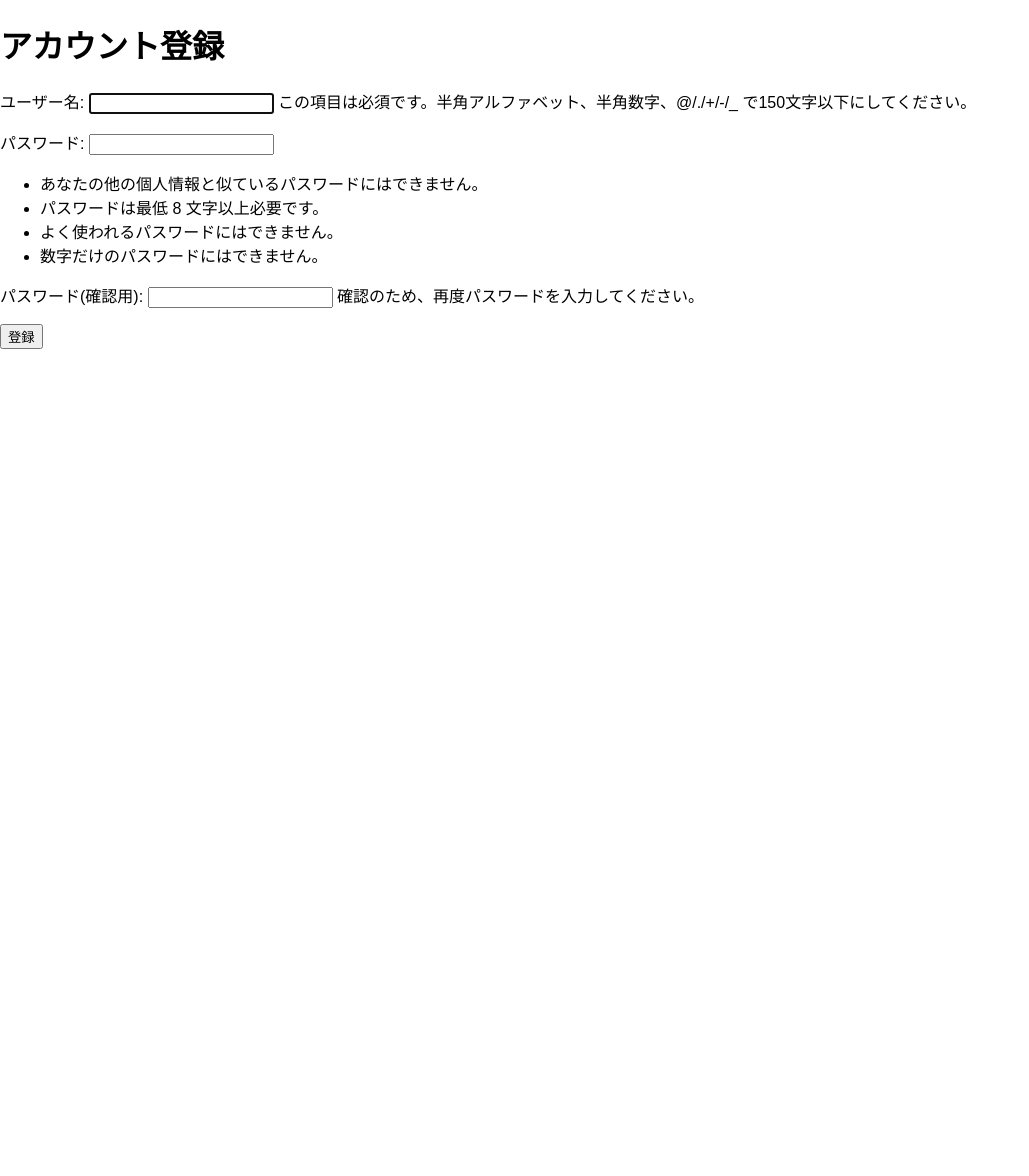
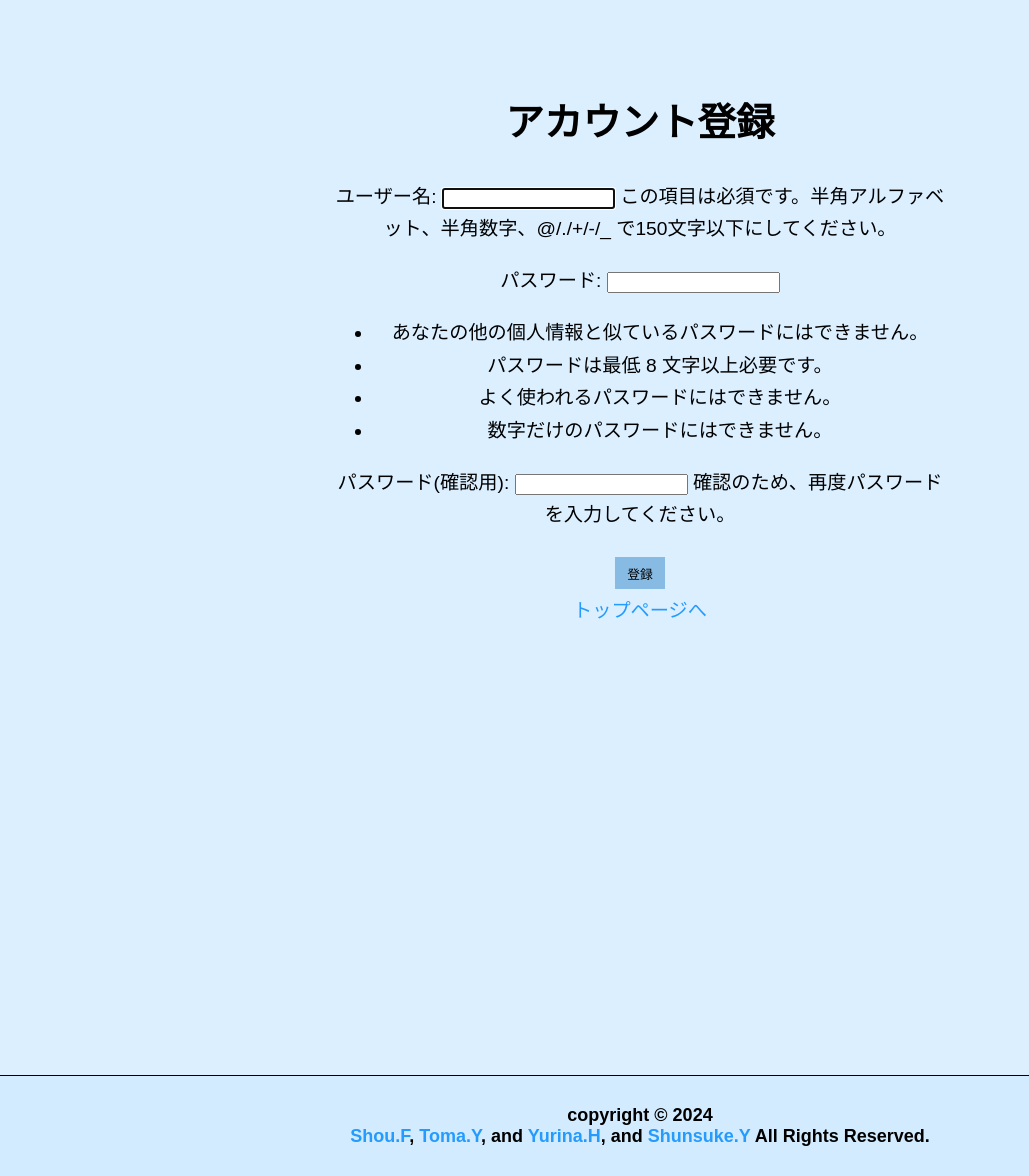
Before and after one commit to Fukushou1911/class1-team2-project, a Django app: page /register/ in a window 1280 px wide. Shown: the whole page, without its empty margins (0-1029 px from the left). Run offline with Django 5.2, Linux system fonts and the light colour scheme.

Commit message:
各ページにcssを適用

```diff
--- a/team2app/static/css/index.css
+++ b/team2app/static/css/index.css
@@ -22,6 +22,7 @@
 :root {
   --color-contents: rgb(211, 235, 255);
   --color-link: rgb(136, 187, 228);
+  --color-font1:rgb(36, 155, 253);
 }
 
 header {
@@ -67,6 +68,15 @@
 
 header p {
   background-color: hsla(0, 0%, 100%,0.1);
+}
+
+header a {
+  text-decoration: none;
+  color: var(--color-font1);
+}
+
+header a:hover {
+  color: var(--color-contents);
 }
 
 main {
@@ -156,6 +166,28 @@
   width: 70%;
 }
 
+.BBS a {
+  text-decoration: none;
+  color: var(--color-font1);
+}
+
+.BBS a:hover {
+  color: var(--color-link);
+}
+
+form button {
+  background-color: var(--color-link);
+  border: none;
+  padding: 1% 2% 1% 2%;
+  font-size: 1vw;
+  cursor: pointer;
+  margin: 1% 0 1% 0;
+}
+
+form input {
+  font-size: 1vw;
+}
+
 .block {
   margin: 0 auto;
   background-color:var(--color-contents) ;
--- a/team2app/templates/team2app/index.html
+++ b/team2app/templates/team2app/index.html
@@ -13,17 +13,18 @@
   <body class="BBS">
     <header>
       <h1>落とし物掲示板</h1>
+      <p>INIAD生のための落とし物掲示アプリ</p>
+      <br>
       <a href="{% url 'login' %}">ログイン</a>
       <a href="{% url 'register' %}">アカウント登録</a>
       <a href="{% url 'lost_items' %}">落とし物一覧</a>
       <a href="{% url 'post_item' %}">落とし物を投稿</a>
       <a href="{% url 'profile' %}">プロフィール</a>
-      <p>INIAD生のための落とし物掲示アプリ</p>
     </header>
     <main>
       <link rel="stylesheet" href="https://use.fontawesome.com/releases/v5.6.4/css/all.css">
       <div id="page_top"><a href="#"></a></div>
-      <div class="BBS">
+      <div class="container">
         <div class="block">
             <h2>タイトル</h2>
             <a href=""><img src="{% static 'images/忘れ物_sample.png' %}" alt="忘れ物1" id="BBS-images"></a>
--- a/team2app/templates/team2app/register.html
+++ b/team2app/templates/team2app/register.html
@@ -10,12 +10,25 @@
     <meta name="viewport" content="width=device-width, initial-scale=1.0">
   </head>
 
-<body>
+  <body class="BBS">
+    <main>
         <h1>アカウント登録</h1>
         <form method="post">
             {% csrf_token %}
             {{ form.as_p }}
             <button type="submit">登録</button>
         </form>
+        <a href="{% url 'index' %}">トップページへ</a>
+    </main>
+    <footer id="footer">
+        <p>
+            copyright &copy; 2024<br /><a href="https://github.com/Fukushou1911"
+                >Shou.F</a
+            >, <a href="https://github.com/s1F10230307">Toma.Y</a>, and
+            <a href="https://github.com/s1f10240292">Yurina.H</a>, and
+            <a href="https://github.com/Sshunsuje">Shunsuke.Y</a> All Rights
+            Reserved.
+        </p>
+      </footer>
   </body>
 </html>
```
Also changed, not shown: team2app/templates/team2app/login.html (+13 -1 lines), team2app/templates/team2app/lost_items.html (+14 -2 lines), team2app/templates/team2app/post_item.html (+15 -1 lines), team2app/templates/team2app/profile.html (+18 -4 lines). Lines whose indentation alone changed are shown as unchanged.
